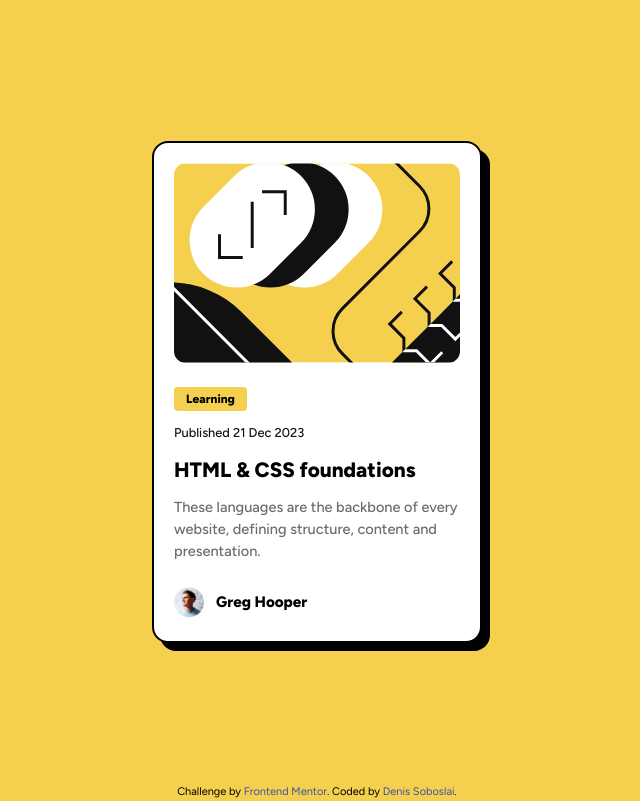
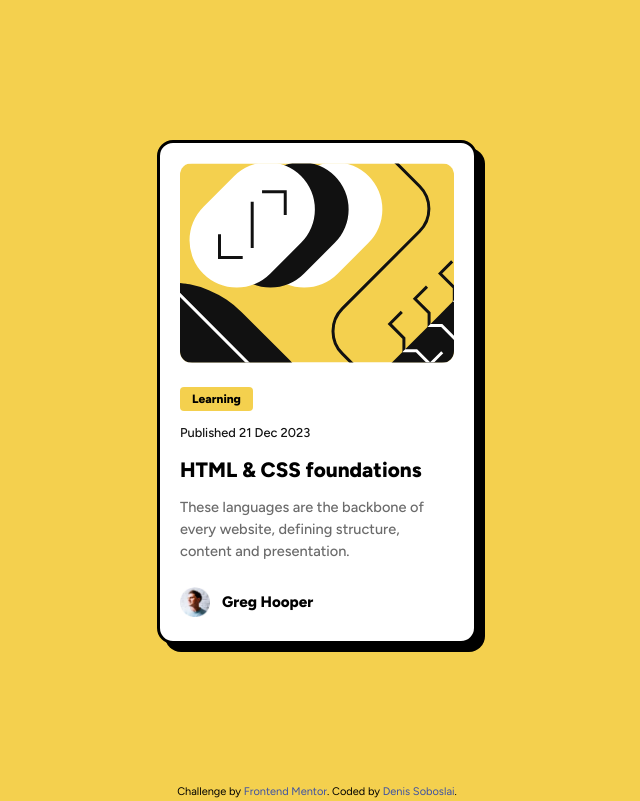
Before and after one commit to denissoboslai13/frontend-mentor-blog-component, a plain HTML site: page index.html in a window 1280 px wide. Shown: the whole page, without its empty margins (323-963 px from the left). Drawn offline with nearby package versions, Linux system fonts and the light colour scheme.

Commit message:
Fixed some of the sizing, also the border in index.html

```diff
--- a/index.html
+++ b/index.html
@@ -19,7 +19,7 @@
 <body class="bg-[#f4d04e] font-[Figtree]">
   <main>
     <div class="flex flex-col w-100% text-center justify-center h-[98vh] p-4 items-center">
-      <div class="flex flex-col text-left bg-white p-5 border-2 border-black rounded-2xl w-full max-w-[330px] gap-3 shadow-[8px_8px_0_0_rgb(0,0,0)]">
+      <div class="flex flex-col text-left bg-white p-5 border-[3px] border-black rounded-2xl w-full max-w-[320px] gap-3 shadow-[8px_8px_0_0_rgb(0,0,0)]">
         <div class="mb-3 w-full h-[200px] overflow-hidden rounded-xl">
           <img src="assets/images/illustration-article.svg" class="w-full h-full object-cover object-center">
         </div>
```
